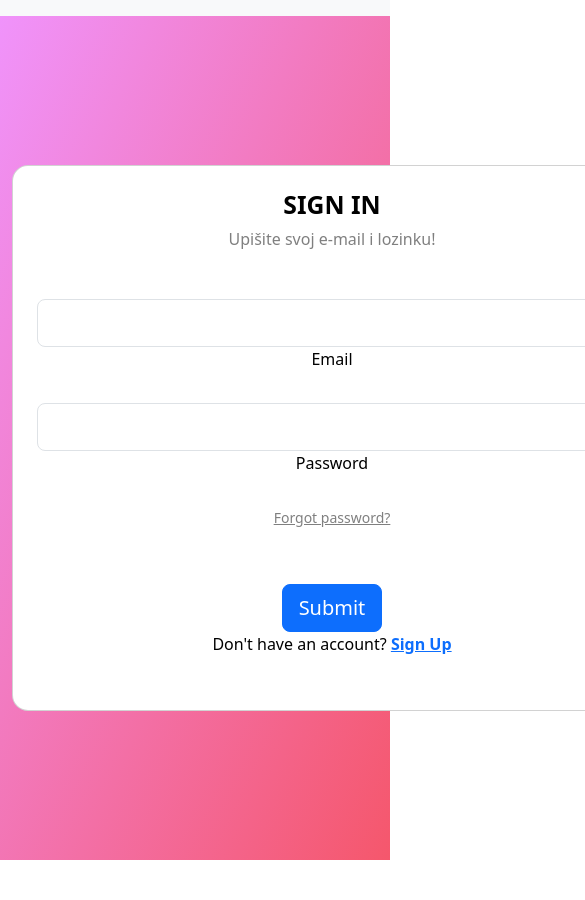
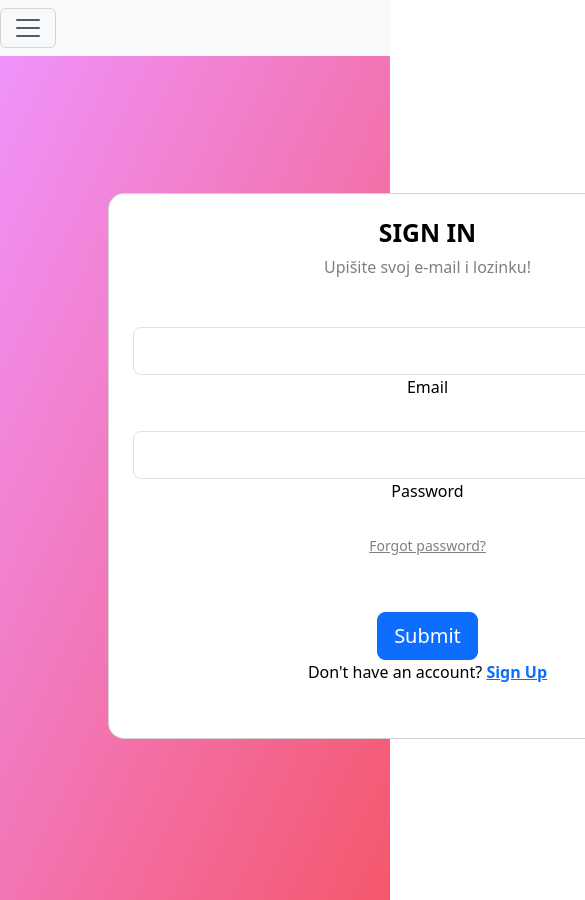
Before and after one commit to smauko/TravelHelper, a Vue app: page /signin in a window 390 px wide. Shown: the top 900 px of the page, 585 px wide, since content can reach past the window. Before the commit the page ends 860 px from the top, so only its background shows below. Built offline with nearby package versions, Linux system fonts and the light colour scheme; no server answers.

Commit message:
oke sada je sve ok mislim

```diff
--- a/public/index.html
+++ b/public/index.html
@@ -9,7 +9,12 @@
   <title>
     TravelHelper
   </title>
+  <link rel="stylesheet" href="https://fonts.googleapis.com/css?family=Roboto:100,300,400,500,700,900">
+  <link rel="stylesheet" href="https://cdn.jsdelivr.net/npm/@mdi/font@latest/css/materialdesignicons.min.css">
+  <link href="https://cdn.jsdelivr.net/npm/bootstrap@5.3.1/dist/css/bootstrap.min.css" rel="stylesheet" integrity="sha384-4bw+/aepP/YC94hEpVNVgiZdgIC5+VKNBQNGCHeKRQN+PtmoHDEXuppvnDJzQIu9" crossorigin="anonymous">
+  <script src="https://cdn.jsdelivr.net/npm/bootstrap@5.3.1/dist/js/bootstrap.bundle.min.js" integrity="sha384-HwwvtgBNo3bZJJLYd8oVXjrBZt8cqVSpeBNS5n7C8IVInixGAoxmnlMuBnhbgrkm" crossorigin="anonymous"></script>
 </head>
+
 
 <body>
   <noscript>
--- a/src/App.vue
+++ b/src/App.vue
@@ -1,17 +1,25 @@
 <template>
-
-<div >
+  <div>
+    <div class="navbar-sara">
     <nav class="navbar navbar-expand-lg navbar-light bg-light">
+      <button
+        class="navbar-toggler"
+        type="button"
+        data-bs-toggle="collapse"
+        data-bs-target="#navbarNav"
+        aria-controls="navbarNav"
+        aria-expanded="false"
+        aria-label="Toggle navigation"
+      >
+        <span class="navbar-toggler-icon"></span>
+      </button>
       <div class="collapse navbar-collapse" id="navbarNav">
         <ul class="navbar-nav">
-      <li class="nav-item active">
-        <router-link class="nav-link" to="/home">Home </router-link>
+          <li class="nav-item">
+            <router-link class="nav-link" to="/home">Home</router-link>
           </li>
           <li class="nav-item">
             <router-link class="nav-link" to="/signin">Sign In</router-link>
-      </li>
-      <li class="nav-item">
-
           </li>
           <li class="nav-item">
             <router-link class="nav-link" to="/signup">Sign Up</router-link>
@@ -22,13 +30,24 @@
         </ul>
       </div>
     </nav>
+    </div>
   <router-view></router-view>
+</div>
+</template>
+<style>
+
+.navbar-sara {
+  position: sticky;
+  top: 0 ;
+  z-index: 1000 ;
+
+}
+.navbar-toggler {
+  cursor: pointer;
+}
 
 
-  </div>
-
-</template>
-
+</style>
 
 
 <script>
--- a/src/main.js
+++ b/src/main.js
@@ -4,10 +4,14 @@
 import 'bootstrap/dist/css/bootstrap.css';
 import 'bootstrap/dist/js/bootstrap.bundle';
 import '@fortawesome/fontawesome-free/css/all.css';
+import vuetify from './plugins/vuetify'
 
 Vue.config.productionTip = false
 
 new Vue({
   router,
+  vuetify,
   render: h => h(App)
 }).$mount('#app')
+
+//okej
--- /dev/null
+++ b/src/plugins/vuetify.js
@@ -0,0 +1,7 @@
+import Vue from 'vue';
+import Vuetify from 'vuetify/lib/framework';
+
+Vue.use(Vuetify);
+
+export default new Vuetify({
+});
--- a/src/views/SignIn.vue
+++ b/src/views/SignIn.vue
@@ -2,7 +2,7 @@
  <section class="vh-100 gradient-custom">
   <div class="container py-5 h-100">
     <div class="row d-flex justify-content-center align-items-center h-100">
-      <div class="col-12 col-md-8 col-lg-6 col-xl-5">
+      <div class="center">
         <div class="card bg-white text-black" style="border-radius: 1rem; width:40rem;">
           <div class="card-body p-4 p-md-5 text-center">
 
@@ -22,7 +22,7 @@
               </div>
               <p class="small mb-5 pb-lg-2"><a class="text-black-50" href="#!">Forgot password?</a></p>
               <div class="mt-4 pt-2">
-                <button class="btn btn-primary btn-lg" @click="login" type="button">Submit</button>
+                <button class="btn btn-primary btn-lg" @click="login">Submit</button>
 
               <p class="mb-0">Don't have an account? <a href="/signup" class="text-blue-50 fw-bold">Sign Up</a>
               </p>
@@ -37,7 +37,13 @@
 </section>
 </template>
 
-<style>.gradient-custom {
+<style>
+.center {
+  margin: auto;
+  width: 50%;
+  padding: 10px;
+}
+.gradient-custom {
 /* fallback for old browsers */
 background: #f093fb;
 
--- a/src/views/SignUp.vue
+++ b/src/views/SignUp.vue
@@ -2,7 +2,7 @@
   <section class="vh-100 gradient-custom">
    <div class="container py-5 h-100">
      <div class="row justify-content-center align-items-center h-100">
-      <div class="col-12 col-md-8 col-lg-6 col-xl-5">
+       <div class="center">
          <div class="card shadow-2-strong card-registration" style="border-radius: 1rem; width:40rem;">
            <div class="card-body p-4 p-md-5">
 
@@ -91,7 +91,7 @@
                  </div>
                </div>
                <div class="pt-2 text-center" style="margin-bottom: -5%; margin-top: -3%;" >
-                <button type="button" class="btn btn-primary btn-lg" @click="signup" >Submit</button>
+                 <button class="btn btn-primary btn-lg" @click="signup" >Submit</button>
                </div>
 
              </form>
--- a/vue.config.js
+++ b/vue.config.js
@@ -1,4 +1,6 @@
 const { defineConfig } = require('@vue/cli-service')
 module.exports = defineConfig({
-  transpileDependencies: true
+  transpileDependencies: [
+    'vuetify'
+  ]
 })
```
Also changed, not shown: package.json (+6 -3 lines), src/assets/logo.png (deleted), src/views/HomeView.vue (line endings or trailing spaces), src/views/proba.vue (line endings or trailing spaces), 1 other file (tests, documents, lock files or other folders). Lines whose indentation alone changed are shown as unchanged.
